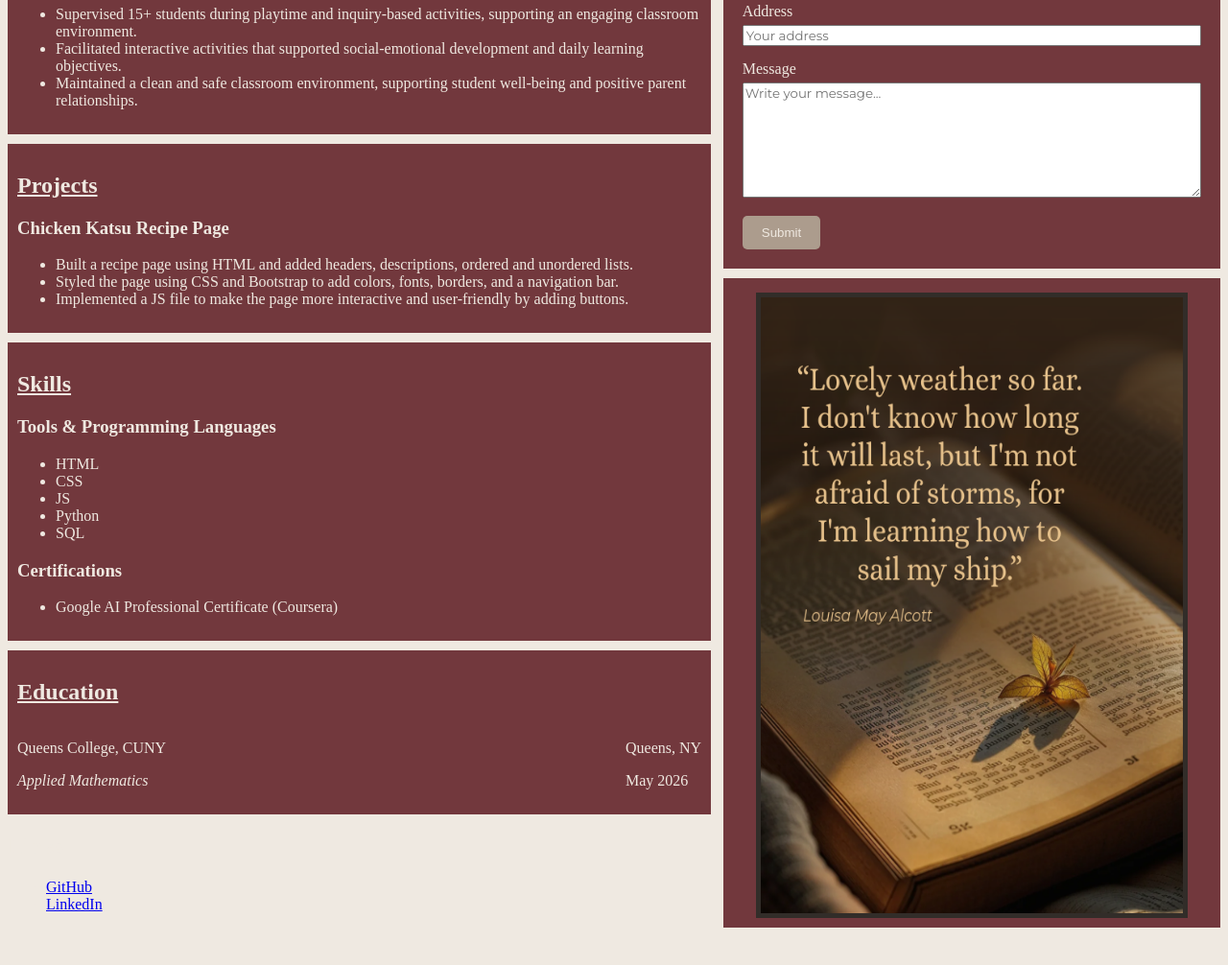
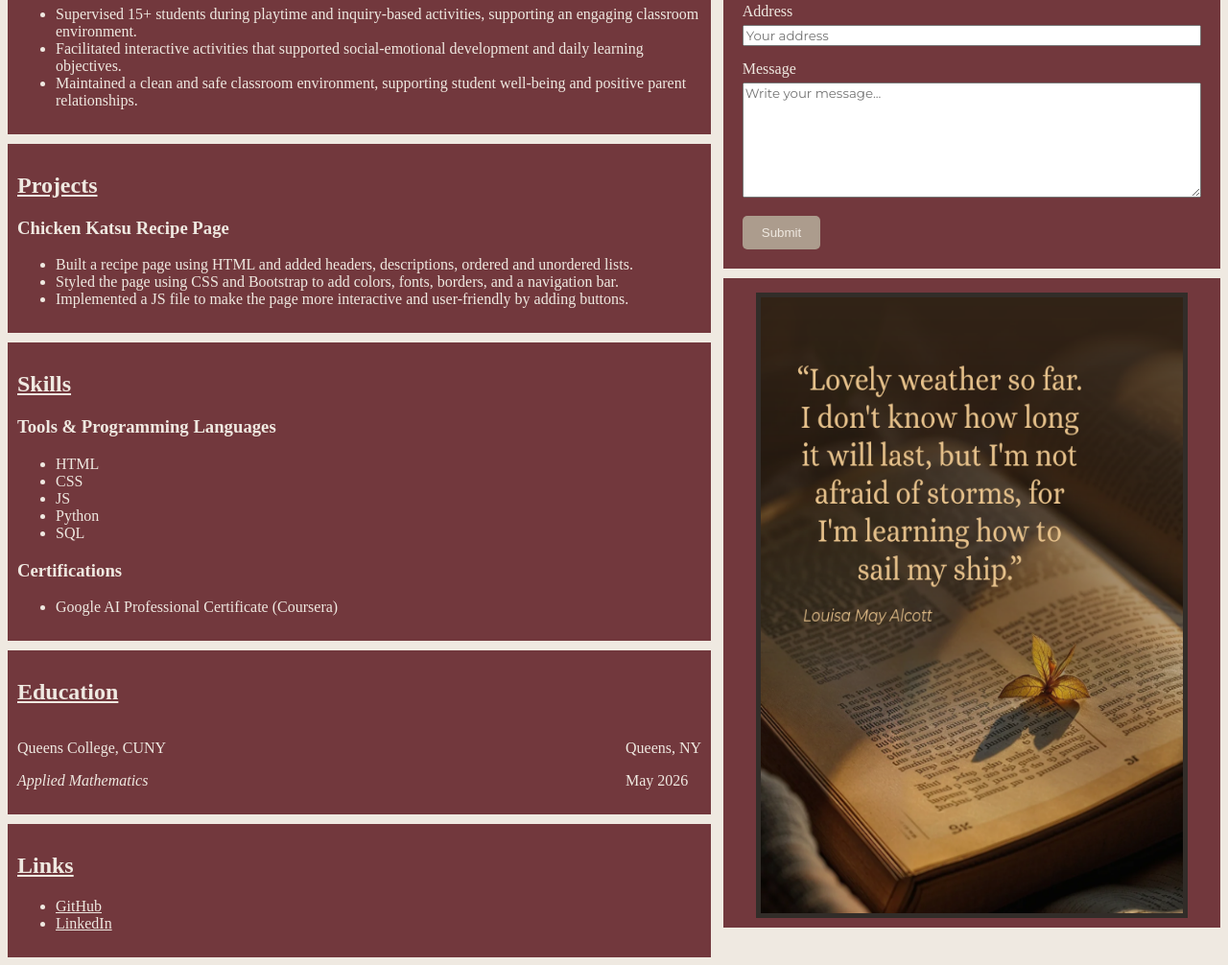
Before and after one commit to neomiestrada10/portfolio-website, a plain HTML site: page index.html in a window 1280 px wide. Shown: the part 1401-2407 px from the top of the page at 96% size. Before the commit the page ends 2377 px from the top, so only its background shows below. Drawn offline with Linux system fonts and the light colour scheme.

Commit message:
Add border to social links and text color

```diff
--- a/styles.css
+++ b/styles.css
@@ -12,7 +12,8 @@
     color: #EFE9E1;
     font-size: 30px;
     cursor: pointer;
-    margin-left: auto; /* pushes the icon to the far right */
+    margin-left: auto;
+    /* pushes the icon to the far right */
 }
 
 body {
@@ -125,7 +126,8 @@ h2 {
     width: 450px;
     height: 652px;
     display: block;
-    margin: 5px auto 0 auto; /* centers image when used with display: block */
+    margin: 5px auto 0 auto;
+    /* centers image when used with display: block */
 }
 
 .loc-and-date-education {
@@ -376,17 +378,20 @@ html {
     }
 
     .hamburger {
-        display: block; /* shows the ☰ button */
+        display: block;
+        /* shows the ☰ button */
     }
 
     .nav-links {
-        display: none; /* hides links until clicked */
+        display: none;
+        /* hides links until clicked */
         flex-direction: column;
         width: 100%;
         gap: 15px;
         margin-top: 15px;
         padding-top: 15px;
-        border-top: 1px solid #AC9C8D; /* subtle divider line */
+        border-top: 1px solid #AC9C8D;
+        /* subtle divider line */
     }
 
     /* Shows the menu when JavaScript adds the "active" class */
@@ -394,3 +399,15 @@ html {
         display: flex;
     }
 }
+
+/* Social links sections */
+.social-links {
+    border: 0px solid;
+    background-color: #72383D;
+    padding: 10px;
+    margin-top: 10px;
+}
+
+.social-links a {
+    color: #EFE9E1;
+}
```
